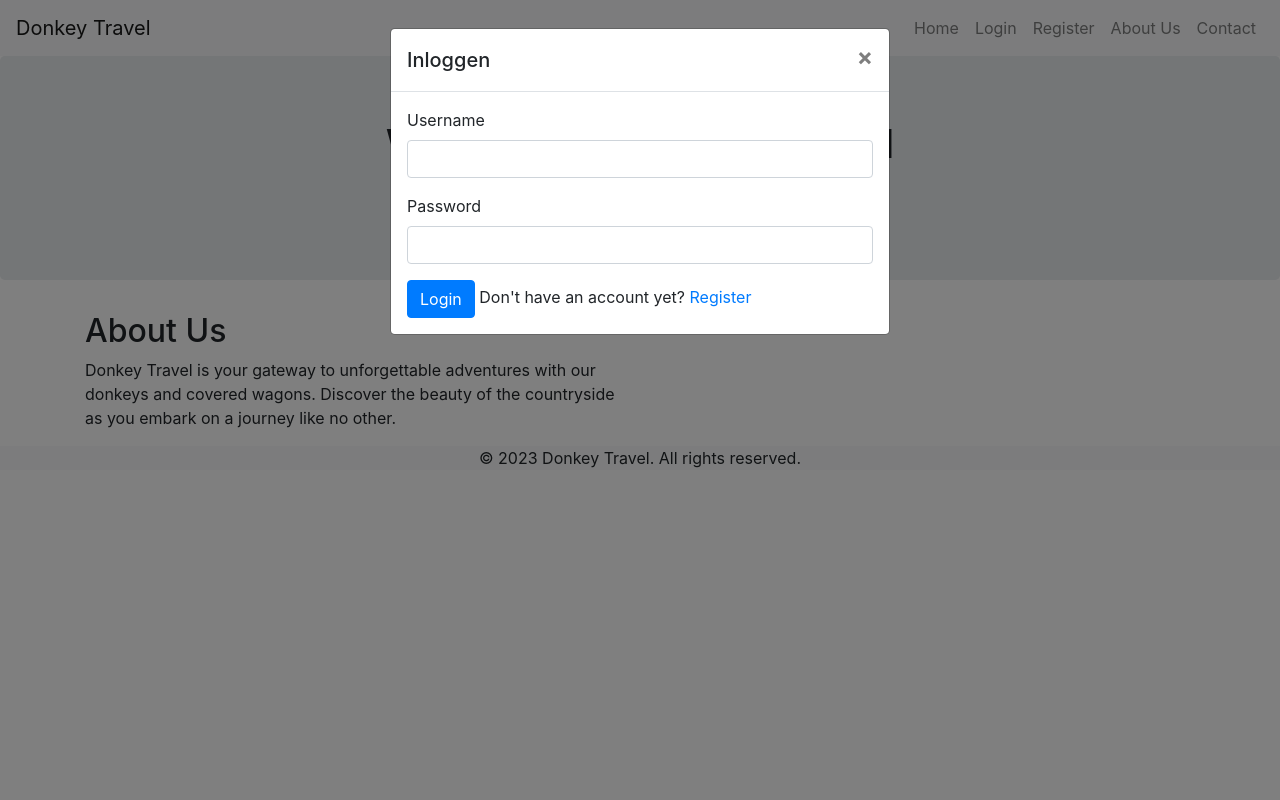
After one commit to Allen16081992/DonkeyTravel, a PHP site: page /index.php in a window 1280 px wide, after a click on "Login". The commit adds this page. Run offline with PHP 8.4, Linux system fonts and the light colour scheme.

Commit message:
a bunch of trashy alterations

```diff
--- /dev/null
+++ b/GUIwidgets/login.gui.php
@@ -0,0 +1,28 @@
+<!-- Login Modal -->
+<div class="modal fade" id="loginModal" tabindex="-1" role="dialog" aria-labelledby="loginModalLabel"
+     aria-hidden="true">
+     <div class="modal-dialog" role="document">
+        <div class="modal-content">
+            <div class="modal-header">
+                <h5 class="modal-title" id="loginModalLabel">Inloggen</h5>
+                <button type="button" class="close" data-dismiss="modal" aria-label="Close">
+                    <span aria-hidden="true">&times;</span>
+                </button>
+            </div>
+            <div class="modal-body">
+                <form action="login.php" method="POST">
+                    <div class="form-group">
+                        <label for="username">Username</label>
+                        <input type="text" class="form-control" id="username" name="username" required>
+                    </div>
+                    <div class="form-group">
+                        <label for="password">Password</label>
+                        <input type="password" class="form-control" id="password" name="password" required>
+                    </div>
+                    <button type="submit" class="btn btn-primary">Login</button>
+                    <span>Don't have an account yet? <a href="" data-dismiss="modal" data-toggle="modal" data-target="#registrationModal">Register</a></span>
+                </form>
+            </div>
+        </div>
+    </div>
+</div>
--- /dev/null
+++ b/GUIwidgets/signup.gui.php
@@ -0,0 +1,35 @@
+<!-- Signup Modal -->
+<div class="modal fade" id="registrationModal" tabindex="-1" role="dialog" aria-labelledby="registrationModalLabel"
+     aria-hidden="true">
+    <div class="modal-dialog" role="document">
+        <div class="modal-content">
+            <div class="modal-header">
+                <h5 class="modal-title" id="registrationModalLabel">Registreren</h5>
+                <button type="button" class="close" data-dismiss="modal" aria-label="Close">
+                    <span aria-hidden="true">&times;</span>
+                </button>
+            </div>
+            <div class="modal-body">
+                <form>
+                    <div class="form-group">
+                        <label for="naam">Naam:</label>
+                        <input type="text" class="form-control" id="naam" placeholder="Voer uw naam in">
+                    </div>
+                    <div class="form-group">
+                        <label for="adres">Adres:</label>
+                        <input type="text" class="form-control" id="adres" placeholder="Voer uw adres in">
+                    </div>
+                    <div class="form-group">
+                        <label for="email">E-mailadres:</label>
+                        <input type="email" class="form-control" id="email" placeholder="Voer uw e-mailadres in">
+                    </div>
+                    <div class="form-group">
+                        <label for="telefoon">Mobiel telefoonnummer:</label>
+                        <input type="tel" class="form-control" id="telefoon" placeholder="Voer uw mobiel telefoonnummer in">
+                    </div>
+                    <button type="submit" class="btn btn-primary">Verzenden</button>
+                </form>
+            </div>
+        </div>
+    </div>
+</div>
--- a/index.html
+++ b/index.php
@@ -16,23 +16,23 @@
             aria-controls="navbarNav" aria-expanded="false" aria-label="Toggle navigation">
             <span class="navbar-toggler-icon"></span>
         </button>
-        <div class="collapse navbar-collapse" id="navbarNav">
+        <div class="navbar-collapse" id="navbarNav">
             <ul class="navbar-nav ml-auto">
                 <li class="nav-item">
                     <a class="nav-link" href="#">Home</a>
+                </li>
+                <!-- Add Login Button Trigger -->
+                <li class="nav-item">
+                    <a class="nav-link" href="#" data-toggle="modal" data-target="#loginModal">Login</a>
+                </li>
+                <li class="nav-item">
+                    <a class="nav-link" href="#" data-toggle="modal" data-target="#registrationModal">Register</a>
                 </li>
                 <li class="nav-item">
                     <a class="nav-link" href="#">About Us</a>
                 </li>
                 <li class="nav-item">
-                    <a class="nav-link" href="#">Tours</a>
-                </li>
-                <li class="nav-item">
                     <a class="nav-link" href="#">Contact</a>
-                </li>
-                <!-- Add Login Button Trigger -->
-                <li class="nav-item">
-                    <a class="nav-link" href="#" data-toggle="modal" data-target="#loginModal">Login</a>
                 </li>
             </ul>
         </div>
@@ -43,6 +43,12 @@
 <section class="jumbotron text-center">
     <h1>Welcome to Donkey Travel</h1>
     <p>Your Adventure Awaits</p>
+    <!-- Add images or other content here -->
+</section>
+
+<!-- Featured Tours Section -->
+<section class="container">
+    <!-- Add tour cards here -->
 </section>
 
 <!-- About Us Section -->
@@ -56,16 +62,6 @@
     </div>
 </section>
 
-<!-- Featured Tours Section -->
-<section class="container">
-    <!-- Add tour cards here -->
-</section>
-
-<!-- Testimonials Section -->
-<section class="container">
-    <!-- Add testimonials here -->
-</section>
-
 <!-- Contact Us Section -->
 <section class="container">
     <!-- Add contact information and form here -->
@@ -76,34 +72,11 @@
     <p>&copy; 2023 Donkey Travel. All rights reserved.</p>
 </footer>
 
-<!-- Login Modal -->
-<div class="modal fade" id="loginModal" tabindex="-1" role="dialog" aria-labelledby="loginModalLabel"
-     aria-hidden="true">
-     <div class="modal-dialog" role="document">
-        <div class="modal-content">
-            <div class="modal-header">
-                <h5 class="modal-title" id="loginModalLabel">Login</h5>
-                <button type="button" class="close" data-dismiss="modal" aria-label="Close">
-                    <span aria-hidden="true">&times;</span>
-                </button>
-            </div>
-            <div class="modal-body">
-                <form action="login.php" method="POST">
-                    <div class="form-group">
-                        <label for="username">Username</label>
-                        <input type="text" class="form-control" id="username" name="username" required>
-                    </div>
-                    <div class="form-group">
-                        <label for="password">Password</label>
-                        <input type="password" class="form-control" id="password" name="password" required>
-                    </div>
-                    <button type="submit" class="btn btn-primary">Login</button>
-                </form>
-            </div>
-            <!-- You can add a footer for additional options or links -->
-        </div>
-    </div>
-</div>
+<!-- Modals -->
+<?php
+    include_once 'GUIwidgets/login.gui.php';
+    include_once 'GUIwidgets/signup.gui.php';
+?>
 
 <!-- Bootstrap JS -->
 <script src="https://ajax.googleapis.com/ajax/libs/jquery/3.5.1/jquery.min.js"></script>
```
Also changed, not shown: config/getter_and_setter.config.php (added, +67 -0 lines), formGroup.html (+0 -23 lines), signUpPage.html (deleted, +0 -35 lines).
